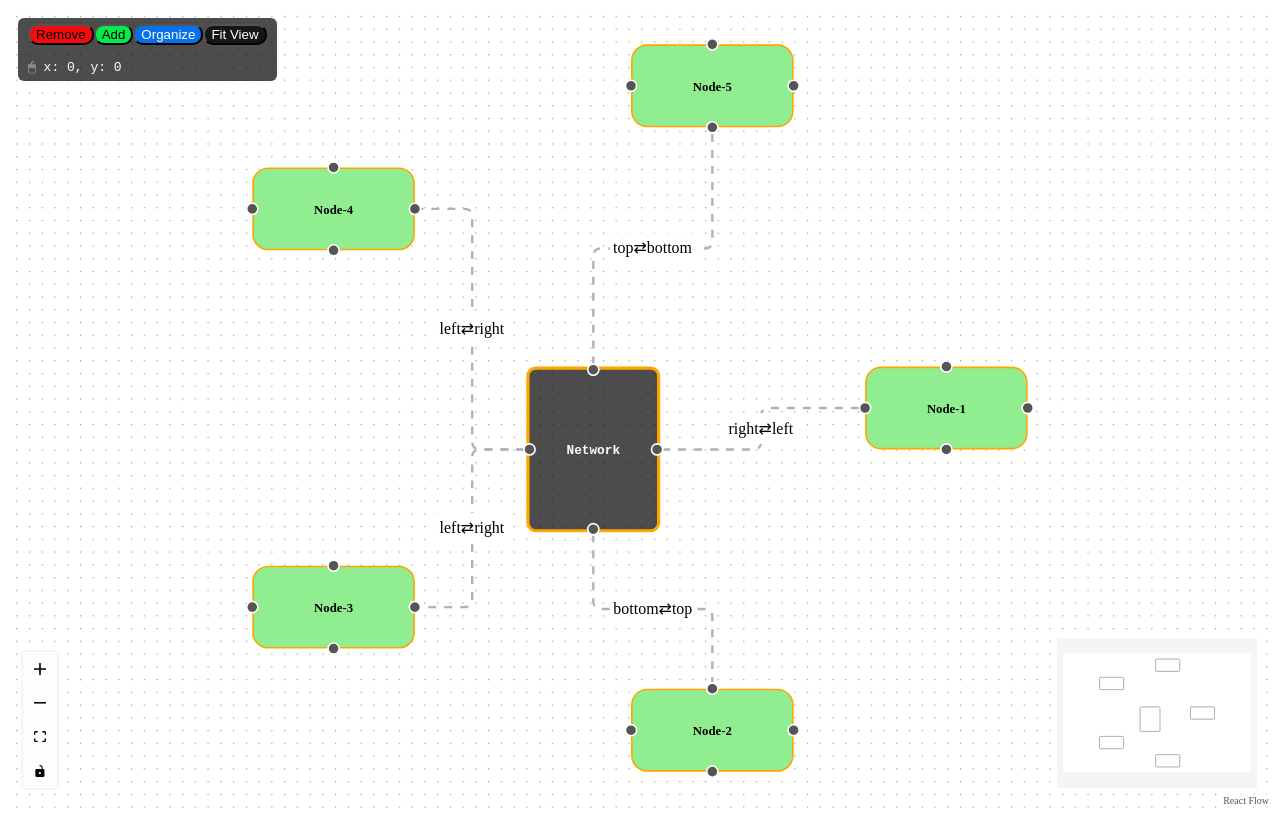
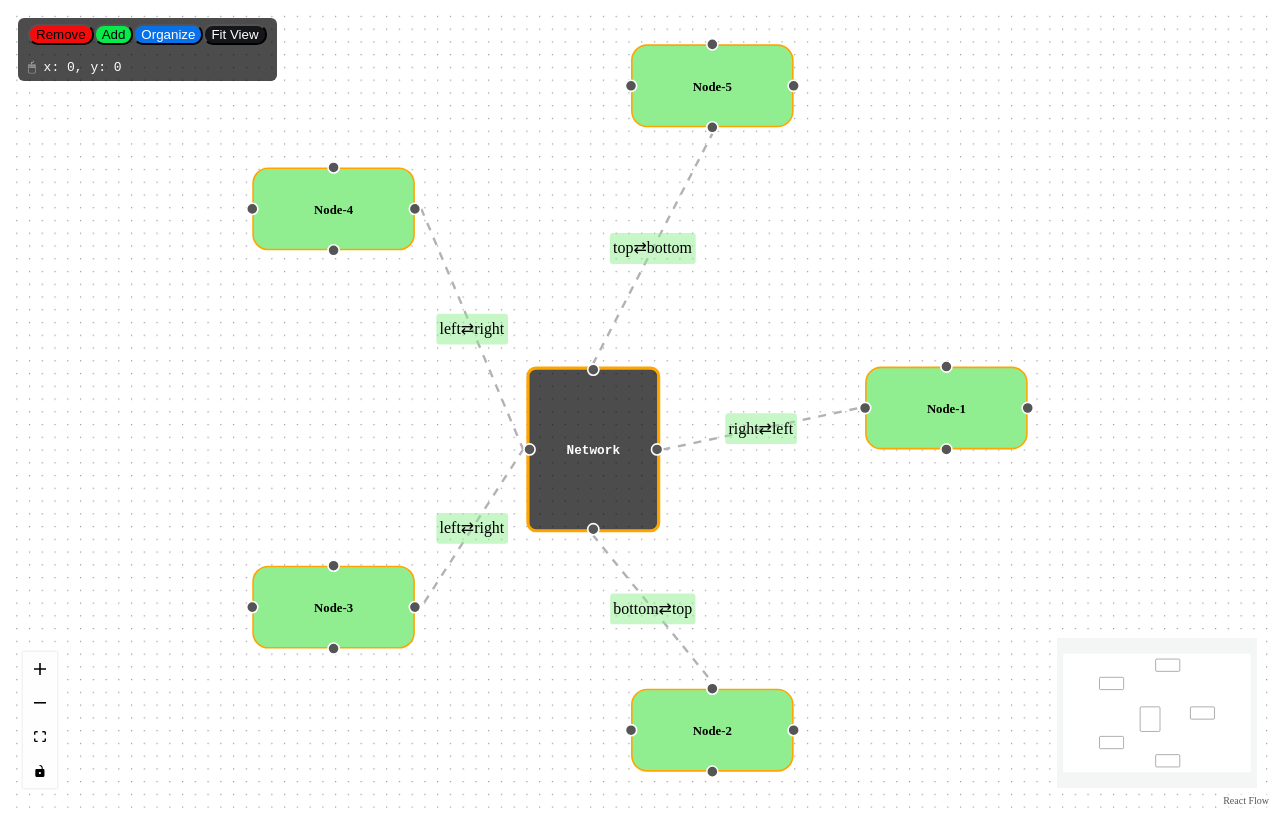
Before and after one commit to muhammed-topgul/react-ui-node, a React (Create React App) app: page / in a window 1280 px wide. Built offline with nearby package versions, Linux system fonts and the light colour scheme.

Commit message:
Edges styles.

```diff
--- a/src/App.js
+++ b/src/App.js
@@ -90,8 +90,16 @@ function FlowCanvas() {
                 eds.concat({
                     ...params,
                     animated: true,
-                    type: "smoothstep",
-                    label: `${params.sourceHandle}⇄${params.targetHandle}`
+                    type: "straight",
+                    label: `${params.sourceHandle}⇄${params.targetHandle}`,
+                    labelBgStyle: {
+                        cursor: "pointer",
+                        fill: "#ee6d21",
+                        opacity: 0.5
+                    },
+                    labelStyle: {
+                        fill: "black"
+                    }
                 })
             );
         }
@@ -164,14 +172,21 @@ function FlowCanvas() {
                     sourceHandle,
                     target: node.id,
                     targetHandle,
-                    type: "smoothstep",
+                    type: "straight",
                     animated: true,
                     label: `${sourceHandle}⇄${targetHandle}`,
                     style: {
                         strokeWidth: selected ? 2.5 : 1,
                         stroke: selected ? "#0c0d0c" : ""
                     },
-                    labelBgStyle: {cursor: "pointer"},
+                    labelBgStyle: {
+                        cursor: "pointer",
+                        fill: node.type === "normalNode" ? "#90EE90" : "#ee6d21",
+                        opacity: 0.5
+                    },
+                    labelStyle: {
+                        fill: "black"
+                    }
                 };
             });
     }
@@ -196,11 +211,14 @@ function FlowCanvas() {
                         sourceHandle,
                         target: node.id,
                         targetHandle,
-                        type: "smoothstep",
+                        type: "straight",
                         animated: true,
                         label: `${sourceHandle}⇄${targetHandle}`,
                         style: {strokeWidth: 1.5},
-                        labelBgStyle: {cursor: "pointer"},
+                        labelBgStyle: {cursor: "pointer", fill: "#90EE90", opacity: 0.5},
+                        labelStyle: {
+                            fill: "black"
+                        }
                     });
                 });
             return [...prevEdges, ...newEdges];
```
